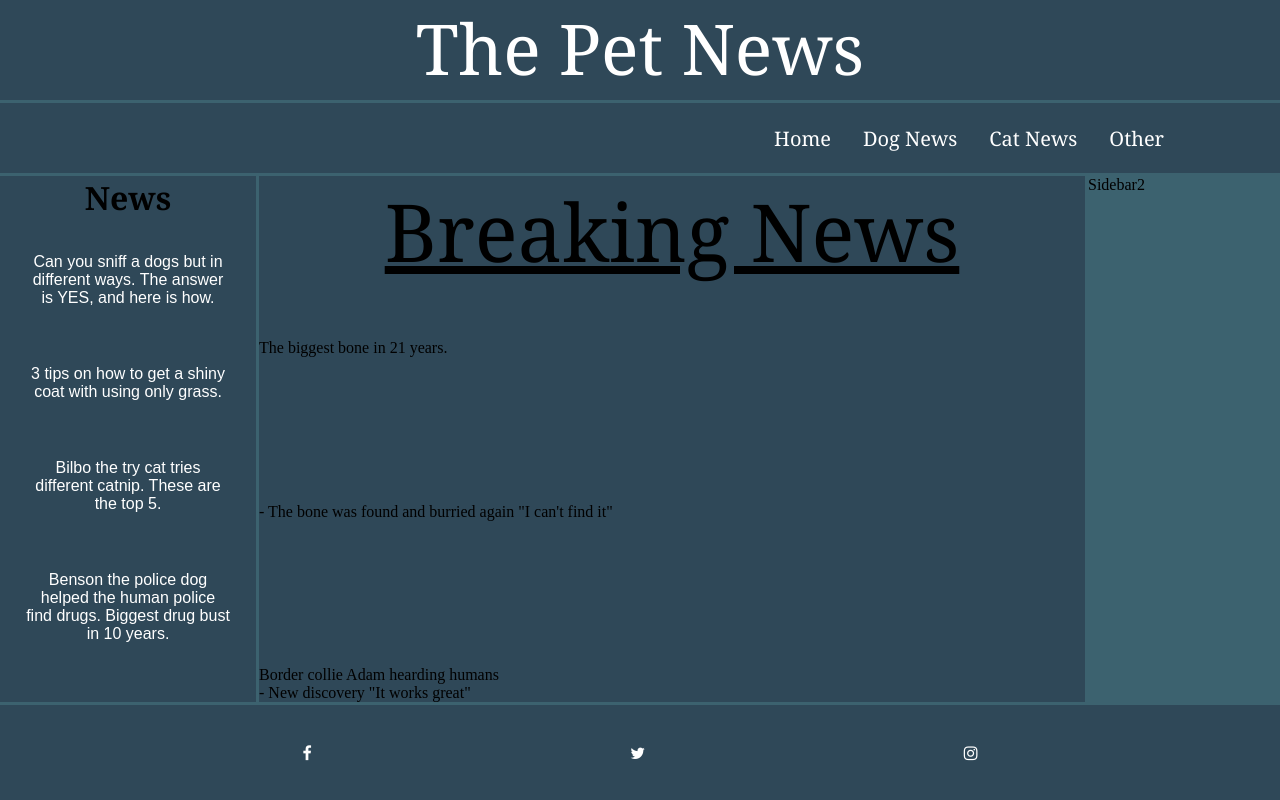
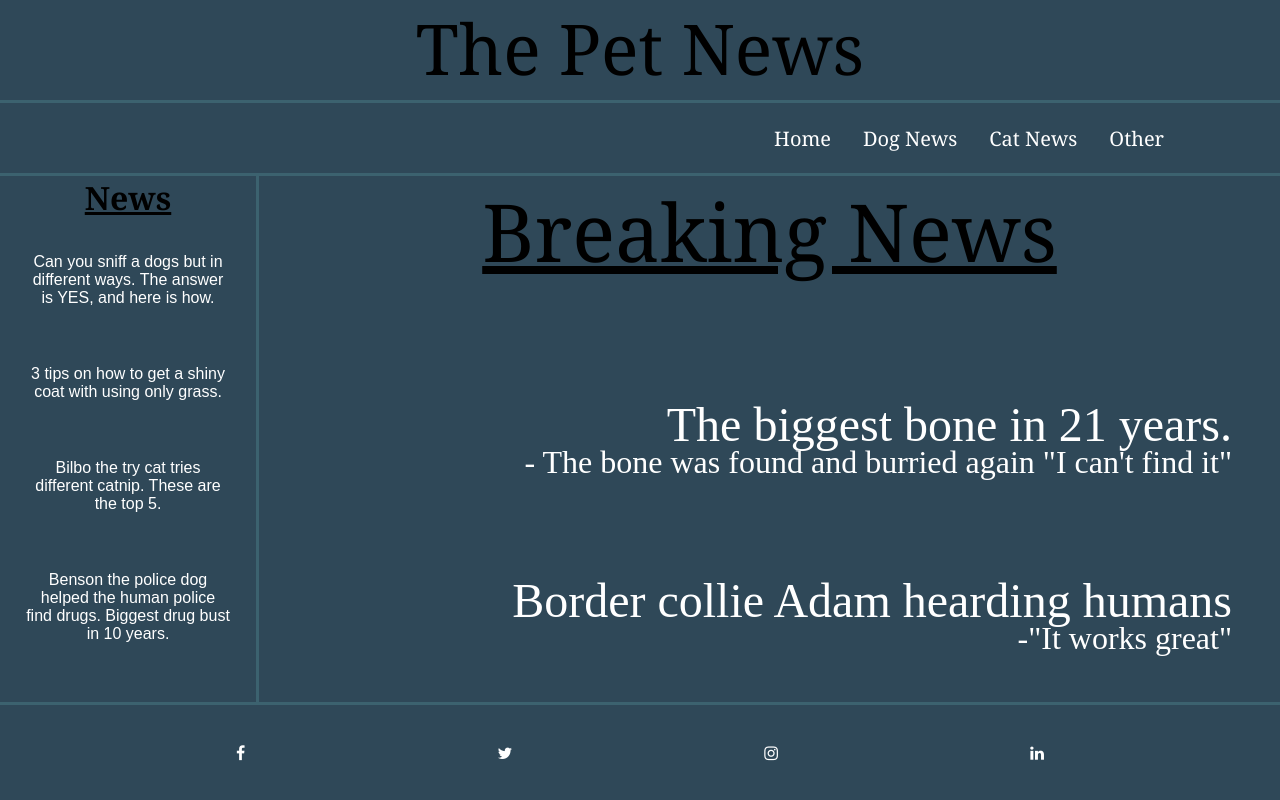
Before and after one commit to Emblawilliamson/petnews, a plain HTML site: page index.html in a window 1280 px wide. Drawn offline with Linux system fonts and the light colour scheme.

Commit message:
fixar länkar

```diff
--- a/index.html
+++ b/index.html
@@ -61,32 +61,29 @@
             giving him foor. He has now trouble stoping.
           </a>
         </p>
-        <p>
-          <a href="news8">skriva text här </a>
-        </p>
-        <p>
-          <a href="news9">skriva text här </a>
-        </p>
-        <p>
-          <a href="news10">skriva text här </a>
-        </p>
       </sidebar>
 
       <main id="main">
-        <div id="breaking-news-title">Breaking News</div>
-        <div id="breaking1">The biggest bone in 21 years.</div>
-        <div id="breaking1-1">
-          - The bone was found and burried again "I can't find it"
-        </div>
-        <div id="breaking2">Border collie Adam hearding humans</div>
-        <div id="breaking2-2">- New discovery "It works great"</div>
+        <div class="breaking-news-title">Breaking News</div>
+        <a href="breaking-news1">
+          <div class="news-title">The biggest bone in 21 years.</div>
+          <div id="news-container-one">
+            - The bone was found and burried again "I can't find it"
+          </div>
+        </a>
+        <a href="breaking-news2">
+          <div class="news-title">Border collie Adam hearding humans</div>
+          <div id="news-container-two">-"It works great"</div>
+        </a>
       </main>
-      <sidebar2 id="sidebar2">Sidebar2</sidebar2>
       <footer class="footer-container">
-        <a href="#" class="fa fa-facebook"></a>
-        <a href="#" class="fa fa-twitter"></a>
-        <a href="#" class="fa fa-instagram"></a>
+        <a href="facebook" class="fa fa-facebook"></a>
+        <a href="twitter" class="fa fa-twitter"></a>
+        <a href="instagram" class="fa fa-instagram"></a>
+        <a href="linkedin" class="fa fa-linkedin"></a>
       </footer>
     </div>
   </body>
 </html>
+
+<div class="breaking-news-container"></div>
--- a/styles.css
+++ b/styles.css
@@ -8,9 +8,9 @@
   grid-template-areas:
     "header header header"
     "nav nav nav"
-    "sidebar1 main sidebar2"
+    "sidebar1 main main"
     "footer footer footer";
-  grid-template-columns: 20% 1fr 15%;
+  grid-template-columns: 20% 1fr;
   grid-template-rows: 100px 70px 1fr 95px;
   gap: 3px;
   height: 100vh;
@@ -25,7 +25,7 @@
   background: #2f4858;
   font-size: 70px;
   font-family: Cambria, Cochin, Georgia, Times, "Times New Roman", serif;
-  color: white;
+  color: black;
 }
 
 #navbar {
@@ -87,6 +87,7 @@ h1 {
   display: grid;
   justify-content: center;
   font-family: Cambria, Cochin, Georgia, Times, "Times New Roman", serif;
+  text-decoration: underline;
 }
 
 p:hover {
@@ -114,7 +115,7 @@ a {
   grid-template-rows: repeat(3, 1fr);
 }
 
-#breaking-news-title {
+.breaking-news-title {
   font-size: 80px;
   font-family: Cambria, Cochin, Georgia, Times, "Times New Roman", serif;
   display: grid;
@@ -122,11 +123,30 @@ a {
   text-decoration: underline;
 }
 
-#sidebar2 {
-  grid-area: sidebar2;
-  display: grid;
+.news-title {
+  font-size: 3rem;
+  display: flex;
+  justify-content: flex-end;
+  margin-right: 2rem;
+  margin-top: 2rem;
 }
 
+#news-container-one {
+  font-size: 2rem;
+  display: flex;
+  justify-content: flex-end;
+  margin-right: 2rem;
+  margin-top: -0.5rem;
+}
+
+#news-container-two {
+  font-size: 2rem;
+  display: flex;
+  justify-content: flex-end;
+  margin-right: 2rem;
+  margin-top: -0.5rem;
+  margin-bottom: 1rem;
+}
 footer {
   grid-area: footer;
   display: grid;
```
